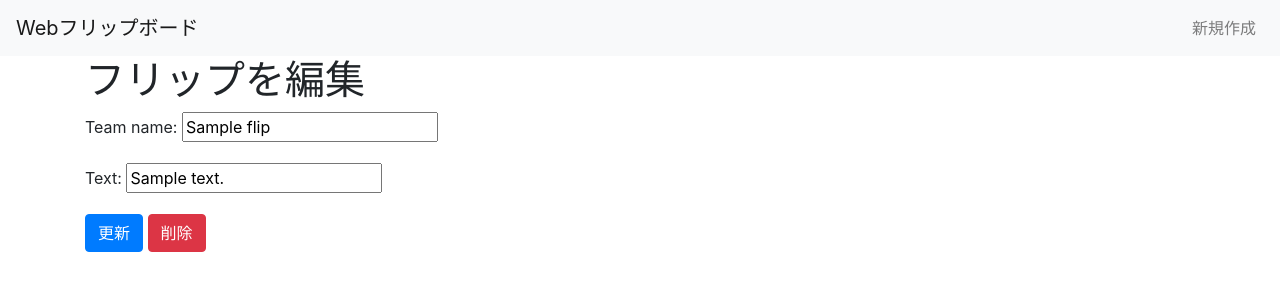
After one commit to kokorinosoba/flip, a Django app: page /update/1 in a window 1280 px wide. The commit adds this page. Shown: the top 300 px of the page. Run offline with Django 3.2, Linux system fonts and the light colour scheme; tables that the repository leaves empty hold one stand-in row (values such as "Sample post"); some libraries are stand-ins or nearby versions.

Commit message:
:sparkles: 編集と削除機能もつけた

```diff
--- a/flip/templates/flip/base.html
+++ b/flip/templates/flip/base.html
@@ -8,7 +8,7 @@
     <!-- Bootstrap CSS -->
     <link rel="stylesheet" href="https://stackpath.bootstrapcdn.com/bootstrap/4.5.0/css/bootstrap.min.css" integrity="sha384-9aIt2nRpC12Uk9gS9baDl411NQApFmC26EwAOH8WgZl5MYYxFfc+NcPb1dKGj7Sk" crossorigin="anonymous">
 
-    <title>Flip charts</title>
+    <title>Webフリップボード</title>
 
     <!-- Optional JavaScript -->
     <!-- jQuery first, then Popper.js, then Bootstrap JS -->
@@ -19,14 +19,14 @@
   <body>
     <header>
       <nav class="navbar navbar-expand-lg navbar-light bg-light">
-        <a class="navbar-brand" href="#">Flip charts</a>
+        <a class="navbar-brand" href="/">Webフリップボード</a>
         <button class="navbar-toggler" type="button" data-toggle="collapse" data-target="#navbarSupportedContent" aria-controls="navbarSupportedContent" aria-expanded="false" aria-label="Toggle navigation">
           <span class="navbar-toggler-icon"></span>
         </button>
         <div class="collapse navbar-collapse" id="navbarSupportedContent">
           <ul class="navbar-nav ml-auto">
               <li class="nav-item">
-                <a class="nav-link" href="{% url 'flip:create' %}">Create</a>
+                <a class="nav-link" href="{% url 'flip:create' %}">新規作成</a>
               </li>
           </ul>
         </div>
--- a/flip/templates/flip/create.html
+++ b/flip/templates/flip/create.html
@@ -2,11 +2,11 @@
 
 {% block content %}
 <div class="container">
-  <h1>Add flip chart</h1>
+  <h1>フリップを追加</h1>
   <form method="post">
     {% csrf_token %}
     {{ form.as_p }}
-    <button type="submit" class="btn btn-primary">Submit</button>
+    <button type="submit" class="btn btn-primary">作成</button>
   </form>
 </div>
 {% endblock %}
--- /dev/null
+++ b/flip/templates/flip/update.html
@@ -0,0 +1,13 @@
+{% extends 'flip/base.html' %}
+
+{% block content %}
+<div class="container">
+  <h1>フリップを編集</h1>
+  <form method="post">
+    {% csrf_token %}
+    {{ form.as_p }}
+    <button type="submit" class="btn btn-primary">更新</button>
+    <a href="{% url 'flip:delete' flip.pk %}" class="btn btn-danger">削除</a>
+  </form>
+</div>
+{% endblock %}
--- a/flip/urls.py
+++ b/flip/urls.py
@@ -6,5 +6,8 @@ app_name = 'flip'
 urlpatterns = [
     path('', views.FlipListView.as_view(), name='index'),
     path('create/', views.FlipCreateView.as_view(), name='create'),
-    path('ajax/', views.ajax, name='ajax')
+    path('update/<int:pk>', views.FlipUpdateView.as_view(), name='update'),
+    path('delete/<int:pk>', views.FlipDeleteView.as_view(), name='delete'),
+    path('delete_all/', views.delete_all, name='delete_all'),
+    path('ajax/', views.ajax, name='ajax'),
 ]
--- a/flip/views.py
+++ b/flip/views.py
@@ -1,6 +1,6 @@
 from django.shortcuts import render
 from django.http import HttpResponse, JsonResponse
-from django.views.generic import CreateView, ListView
+from django.views.generic import CreateView, UpdateView, DeleteView, ListView
 from django.urls import reverse_lazy
 from .forms import FlipForm
 from .models import Flip
@@ -9,6 +9,11 @@ from .models import Flip
 def ajax(request):
     flips = list(Flip.objects.values('id', 'team_name', 'text'))
     return JsonResponse({'objects': flips})
+
+
+def delete_all(request):
+    Flip.objects.all().delete()
+    return HttpResponse('削除しました')
 
 
 class FlipCreateView(CreateView):
@@ -20,6 +25,21 @@ class FlipCreateView(CreateView):
         return reverse_lazy('flip:index')
 
 
+class FlipUpdateView(UpdateView):
+    model = Flip
+    template_name = 'flip/update.html'
+    form_class = FlipForm
+
+    def get_success_url(self):
+        return reverse_lazy('flip:index')
+
+
+class FlipDeleteView(DeleteView):
+    model = Flip
+    template_name = 'flip/delete.html'
+    form_class = FlipForm
+    success_url = reverse_lazy('flip:index')
+
 class FlipListView(ListView):
     model = Flip
     template_name = 'flip/index.html'
```
Also changed, not shown: flip/templates/flip/delete.html (added, +12 -0 lines), flip/templates/flip/index.html (+3 -4 lines).
